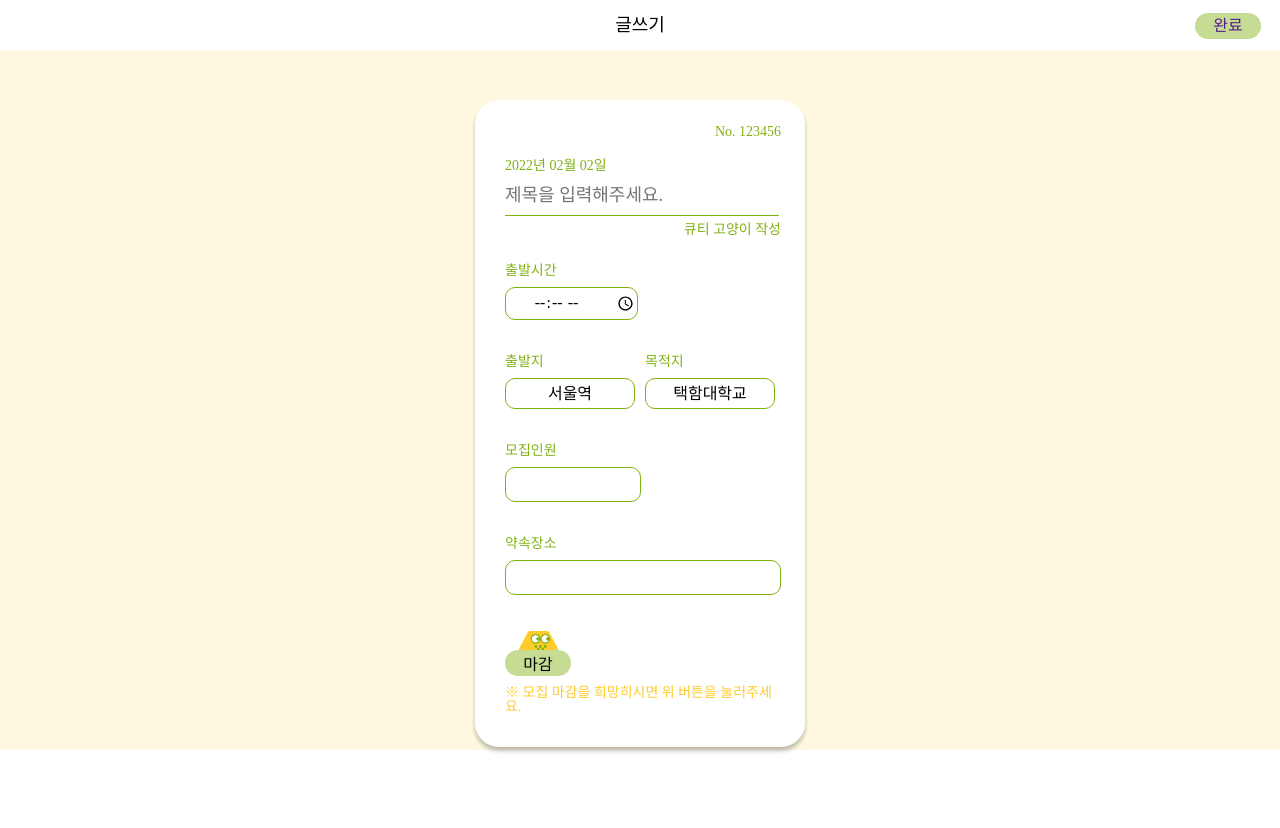
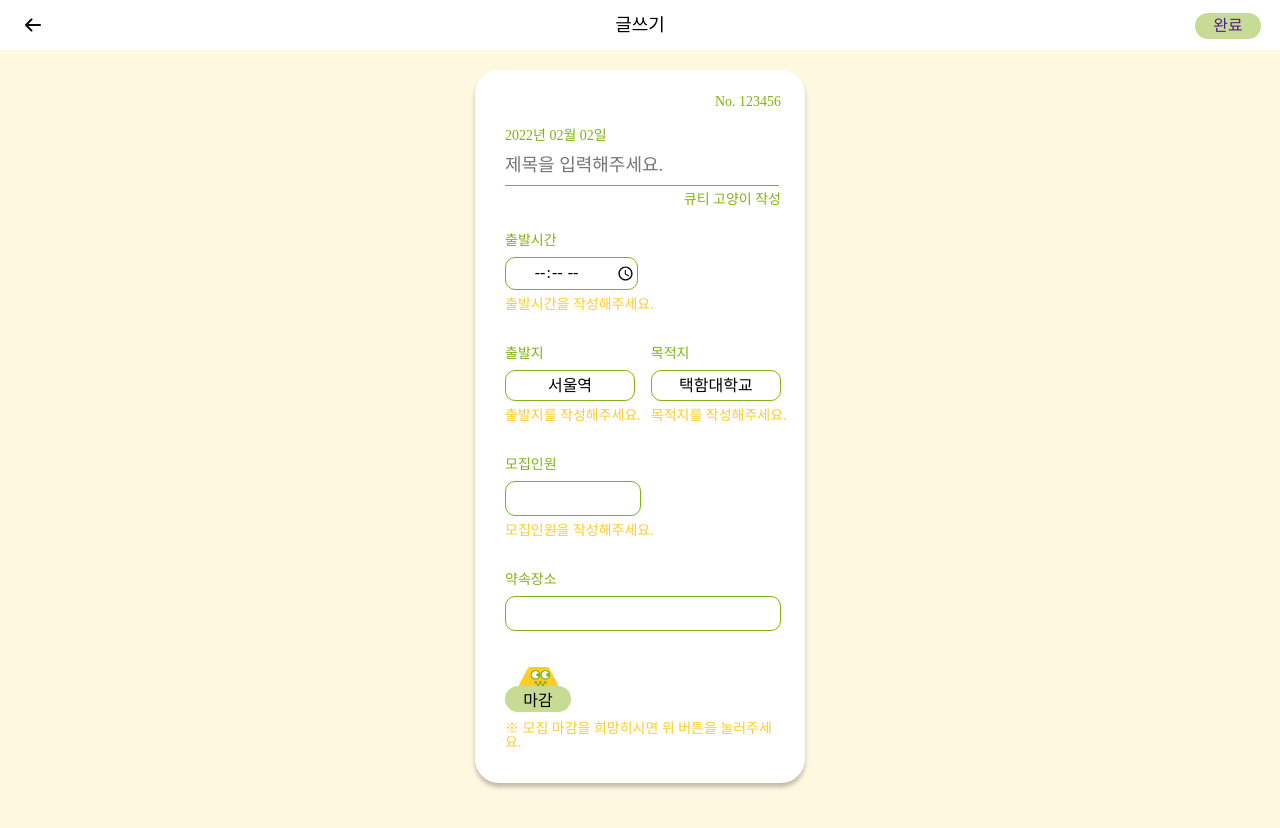
Before and after one commit to HyeRrin/taxiWith, a website: page pages/Post.html in a window 1280 px wide. Before the commit the page ends 800 px from the top, so only its background shows below. Drawn offline with Linux system fonts and the light colour scheme; a web font is replaced by a local one.

Commit message:
fix: 경고문구 추가 및 id명 변경

```diff
--- a/pages/Post.html
+++ b/pages/Post.html
@@ -10,11 +10,11 @@
   </head>
   <body>
     <header class="nav-header">
-      <a href="" class="btn-header-back"><img src="" alt="" /></a>
+      <a href="" class="btn-header-back"><img src="/src/icons/left-arrow.png" alt="" /></a>
       <h1>글쓰기</h1>
       <a href="" class="btn-header-save">완료</a>
     </header>
-    <main id="main">
+    <main id="post">
       <form action="" class="wrap-post">
         <h3>No. 123456</h3>
         <p class="text-today">2022년 02월 02일</p>
@@ -23,6 +23,7 @@
         <label class="time-depart">
           출발시간
           <input type="time" class="mod-style-box mod-posit-box1" />
+          <p class="text-warning">출발시간을 작성해주세요.</p>
         </label>
         <div class="wrap-place">
           <label class="place-start">
@@ -30,17 +31,20 @@
             <select name="" class="mod-style-box mod-posit-box1">
               <option value="">서울역</option>
             </select>
+            <p class="text-warning">출발지를 작성해주세요.</p>
           </label>
           <label>
             목적지
             <select name="" class="mod-style-box mod-posit-box1">
               <option value="">택함대학교</option>
             </select>
+            <p class="text-warning">목적지를 작성해주세요.</p>
           </label>
         </div>
         <label>
           모집인원
           <input type="number" class="mod-style-box mod-posit-box1" />
+          <p class="text-warning">모집인원을 작성해주세요.</p>
         </label>
         <label>
           약속장소
```
